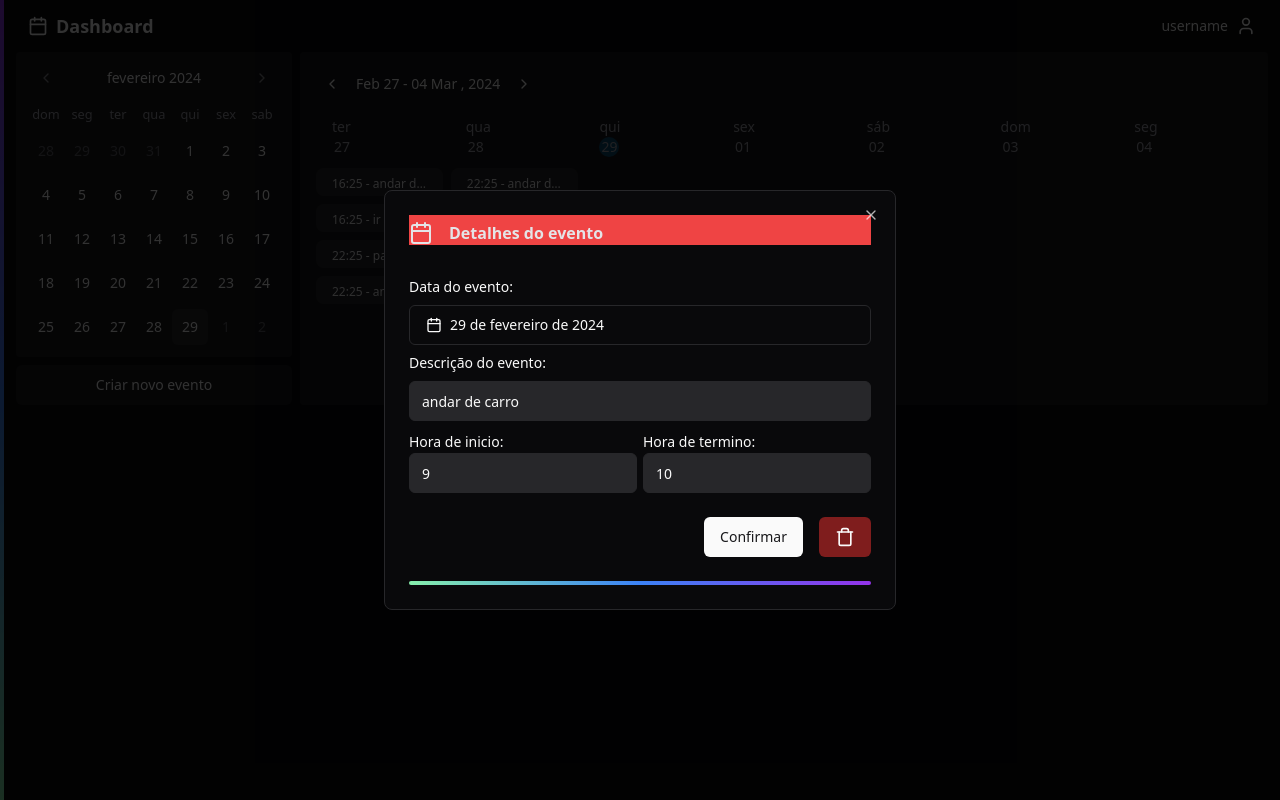
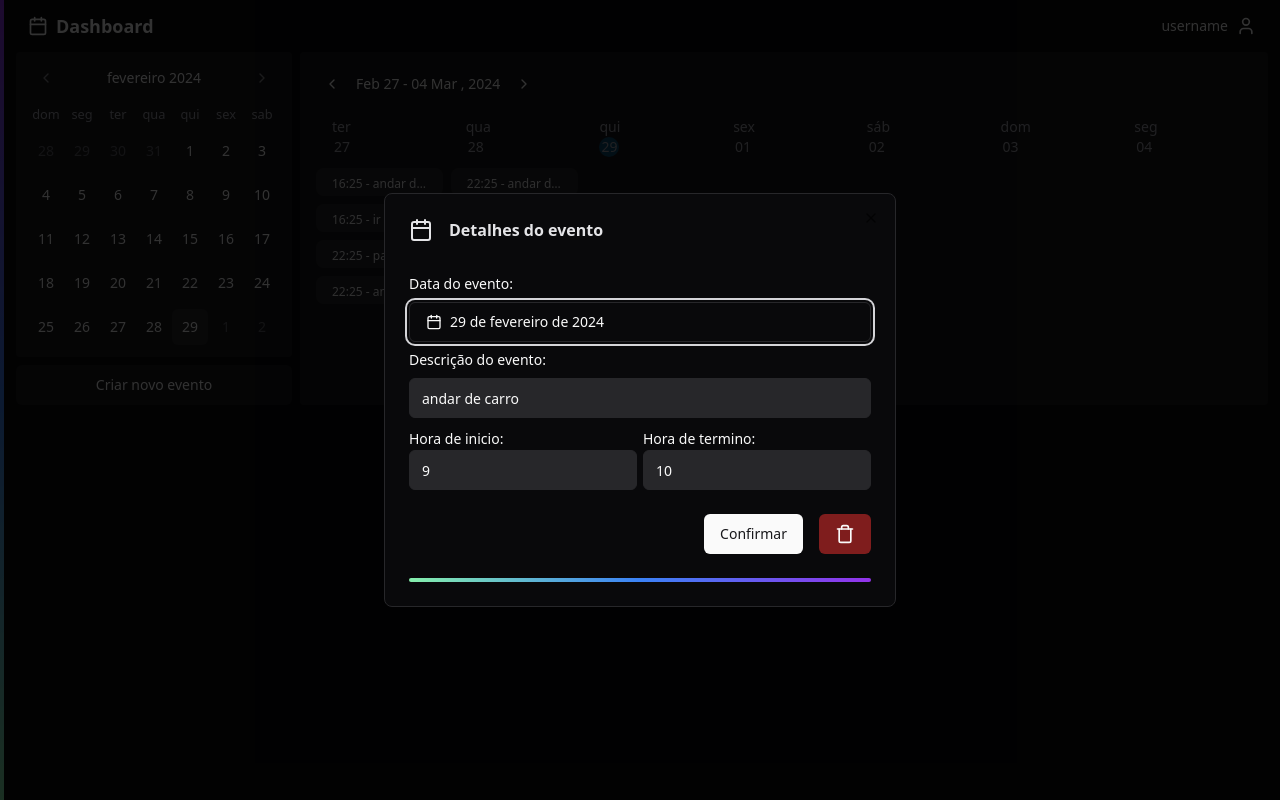
Before and after one commit to maikonalexandre/simple-calendar-schedule, a React (Vite) app in the folder packages/frontend/: page / in a window 1280 px wide. Both pictures are taken after a click on the element "Ver detalhes". Built offline with nearby package versions, Linux system fonts and the light colour scheme.

Commit message:
style: remove borders

```diff
--- a/packages/frontend/src/components/modal.tsx
+++ b/packages/frontend/src/components/modal.tsx
@@ -8,7 +8,7 @@ import { useModal } from '@/hooks/useModal'
 
 import { DatePicker } from './date-picker'
 import { Button } from './ui/button'
-import { Dialog, DialogClose, DialogContent, DialogHeader } from './ui/dialog'
+import { Dialog, DialogContent, DialogHeader } from './ui/dialog'
 import { Input } from './ui/input'
 
 const schema = z
@@ -70,8 +70,7 @@ export function Modal({
   return (
     <Dialog open={visible}>
       <DialogContent>
-        <DialogHeader className="bg-red-500">
-          <DialogClose className="bg-red-500" onClick={() => closeModal()} />
+        <DialogHeader>
           <div className="flex items-center gap-4 align-middle text-zinc-200">
             <Calendar />
             <span className="unde font-semibold">Detalhes do evento</span>
--- a/packages/frontend/src/components/ui/dialog.tsx
+++ b/packages/frontend/src/components/ui/dialog.tsx
@@ -43,7 +43,7 @@ const DialogContent = React.forwardRef<
     >
       {children}
       <DialogPrimitive.Close className="absolute right-4 top-4 rounded-sm opacity-70 ring-offset-white transition-opacity hover:opacity-100 focus:outline-none focus:ring-2 focus:ring-zinc-950 focus:ring-offset-2 disabled:pointer-events-none data-[state=open]:bg-zinc-100 data-[state=open]:text-zinc-500 dark:ring-offset-zinc-950 dark:focus:ring-zinc-300 dark:data-[state=open]:bg-zinc-800 dark:data-[state=open]:text-zinc-400">
-        <X className="h-4 w-4 text-zinc-50" />
+        <X className="h-4 w-4" />
         <span className="sr-only">Close</span>
       </DialogPrimitive.Close>
     </DialogPrimitive.Content>
--- a/packages/frontend/src/pages/auth/create-account.tsx
+++ b/packages/frontend/src/pages/auth/create-account.tsx
@@ -33,7 +33,7 @@ export function CreateAccount() {
       <div className="space-y-6 p-6 dark:bg-zinc-900">
         <div className="flex items-center gap-4">
           <Calendar />
-          <h1>Calendar Schedule </h1>
+          <h1>Calendar Schedule</h1>
         </div>
 
         <div>
```
